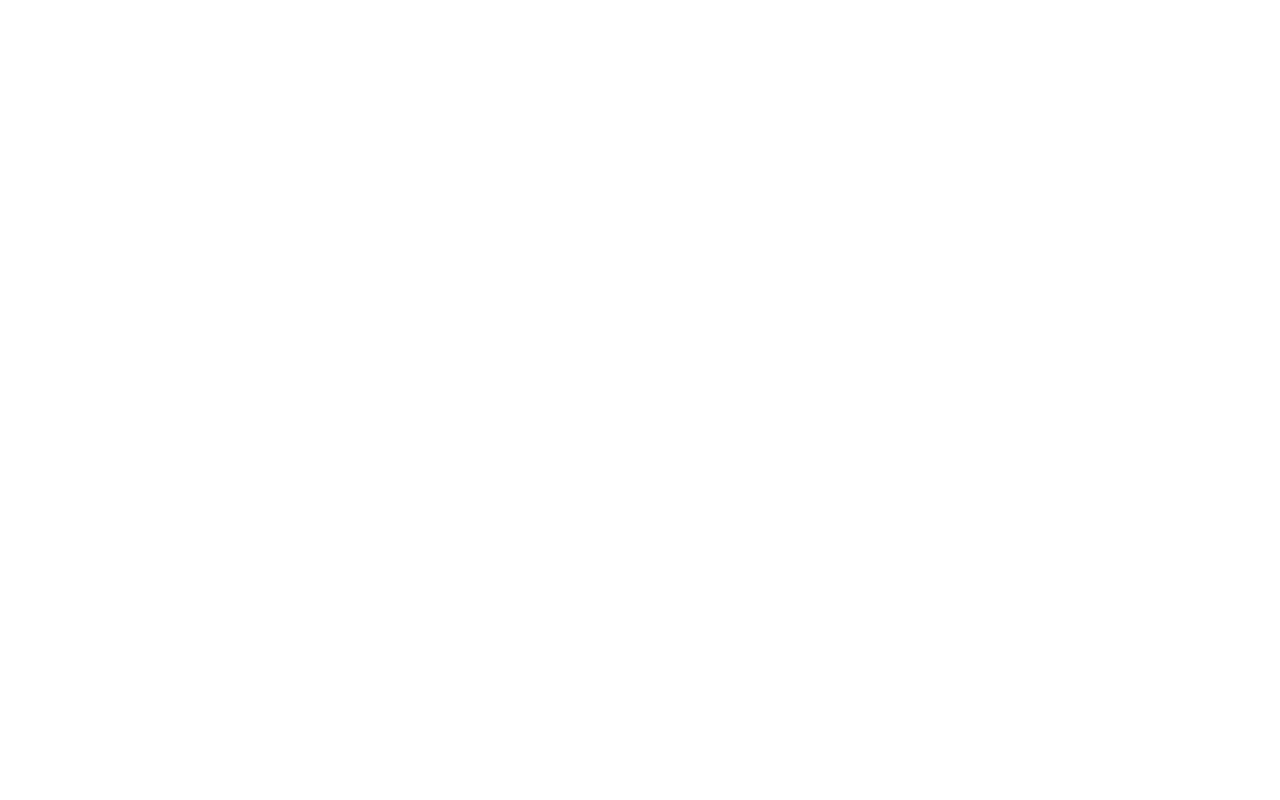
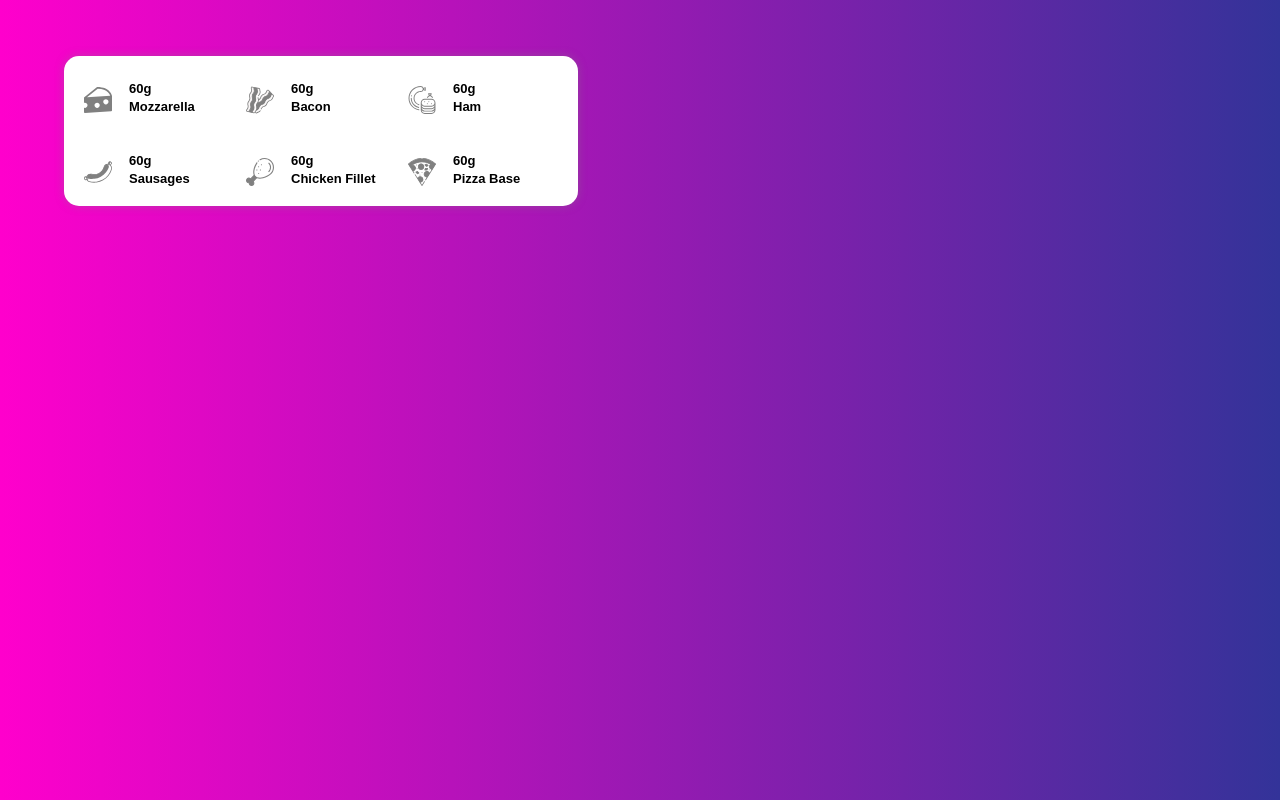
Before and after one commit to valehaw/practica-maquetado, a plain HTML site: page index.html in a window 1280 px wide. Drawn offline with Linux system fonts and the light colour scheme.

Commit message:
add ingredients component, its styles and folder img

```diff
--- a/index.html
+++ b/index.html
@@ -5,12 +5,38 @@
     <meta name="viewport" content="width=device-width, initial-scale=1.0">
     <meta http-equiv="X-UA-Compatible" content="ie=edge">
     <title>Food Delivery</title>
+    <!-- style -->
     <link rel="stylesheet" href="style.css">
   </head>
   <body>
+
     <section class="top-menu"></section>
+
     <section id="hero"></section>
-  <section class="ingredientes"></section>
+
+    <!-- El recuadro de ingredientes no lo veo como una sección,
+    lo veo más como un componente del hero. Cuando este lista la sección
+    hero, posiciono el recuadro en su lugar.
+    <section class="ingredientes"></section> -->
+
+    <div class="ingredients">
+      <ul>
+        <li><img src="img/cheese.svg" alt="Cheese">
+          <p><span>60g</span> Mozzarella</p></li>
+        <li><img src="img/bacon.svg" alt="Bacon">
+          <p><span>60g</span> Bacon</p></li>
+        <li><img src="img/ham.svg" alt="Ham">
+          <p><span>60g</span> Ham</p></li>
+        <li><img src="img/sausage.svg" alt="Sausage">
+            <p><span>60g</span> Sausages</p></li>
+        <li><img src="img/chicken.svg" alt="Chicken">
+          <p><span>60g</span> Chicken Fillet</p></li>
+        <li><img src="img/pizza.svg" alt="Pizza">
+          <p><span>60g</span> Pizza Base</p></li>
+      </ul>
+    </div>
+
   <section class="carta"></section>
+
 </body>
 </html>
--- a/style.css
+++ b/style.css
@@ -23,5 +23,50 @@
 }
 
 body{
+  background: linear-gradient(to right, #ff00cc, #333399);
+  height: 560px;
+  margin: 0;
+}
 
+/* ingredients ---------------------*/
+.ingredients {
+  left: 5%;
+  position: absolute;
+  top: 5%;
 }
+
+.ingredients ul {
+  background-color: white;
+  border-radius: 15px;
+  box-shadow: 0 0 10px rgba(128, 128, 128, 0.4);
+  height: 140px;
+  padding: 10px 0 0 20px;
+  width: 50%;
+}
+
+.ingredients li {
+  display: inline-block;
+  list-style: none;
+  padding: 20px 130px 20px 0;
+  position: relative;
+}
+
+.ingredients img {
+  width: 28px;
+}
+
+.ingredients p {
+  font-family: 'Montserrat', sans-serif;
+  font-size: 13px;
+  font-weight: bold;
+  left: 45px;
+  position: absolute;
+  top: 20px;
+}
+
+.ingredients p span {
+  font-family: 'Montserrat', sans-serif;
+  font-size: 13px;
+  position: absolute;
+  top: -18px;
+}
```
Also changed, not shown: img/bacon.svg (added), img/cheese.svg (added), img/chicken.svg (added), img/ham.svg (added), img/logo.png (added), img/pizza.svg (added), img/sausage.svg (added). Lines whose indentation alone changed are shown as unchanged.
